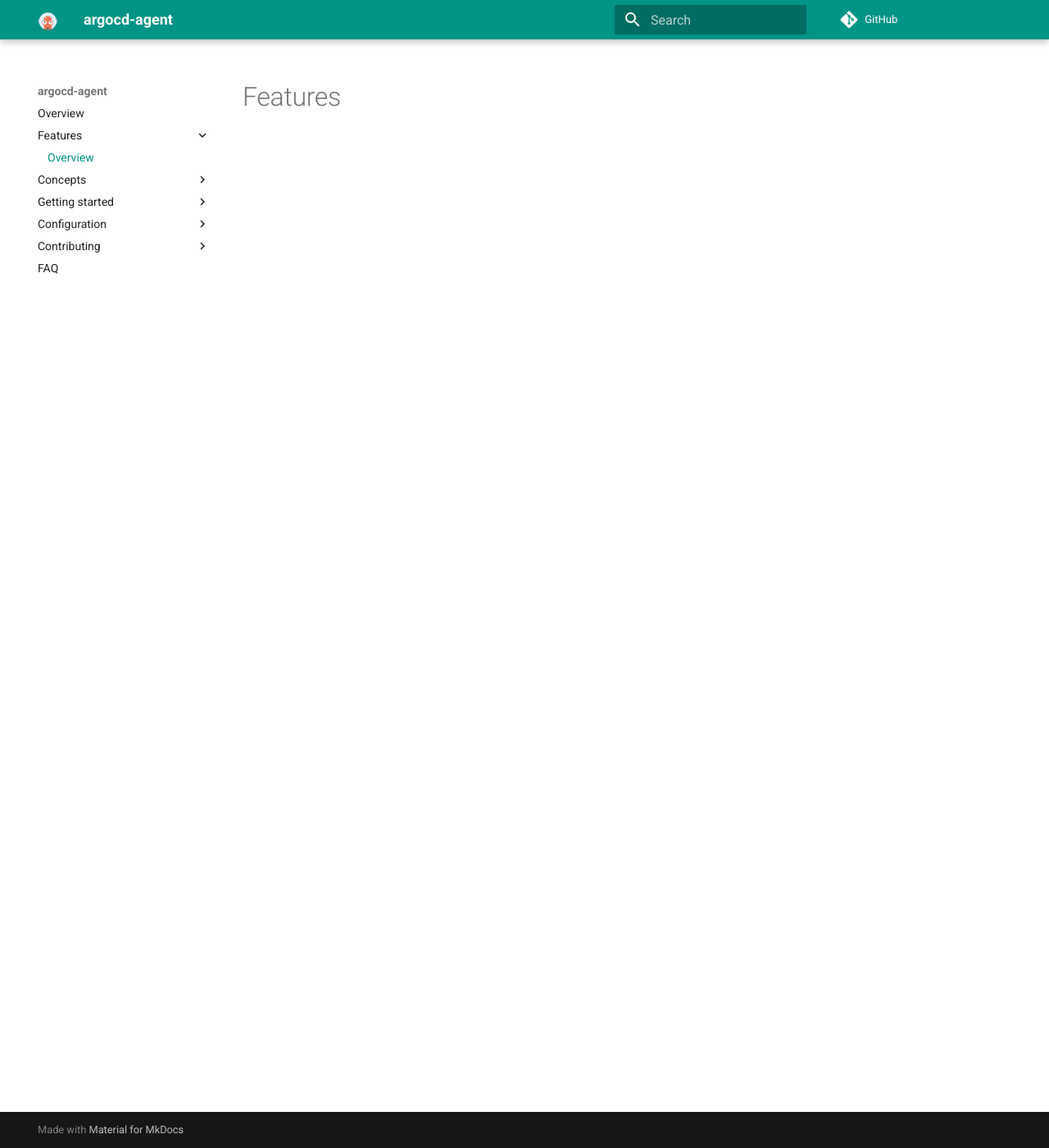
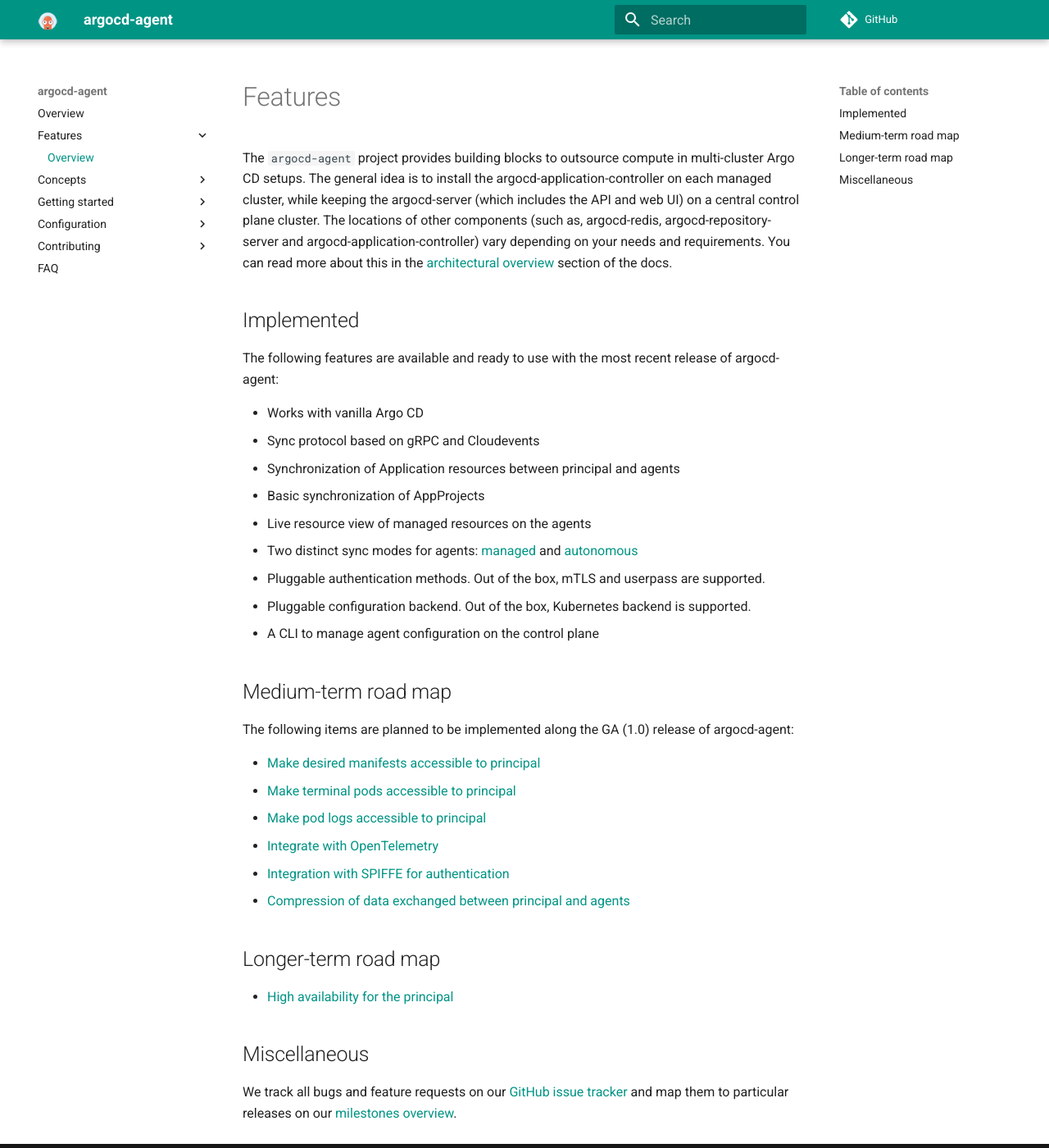
Before and after one commit to argoproj-labs/argocd-agent, an MkDocs documentation site: the page built from docs/features/index.md, in a window 1280 px wide and 1400 px high. Shown: the whole window at 82% size. Built offline with MkDocs 1.6.1 and Material for MkDocs 9.7.7, drawn with Linux system fonts in a browser that asks for light colours; comment, search, counter and statistics services are not loaded.

```diff
--- a/docs/features/index.md
+++ b/docs/features/index.md
@@ -1 +1,36 @@
 # Features
+
+The `argocd-agent` project provides building blocks to outsource compute in multi-cluster Argo CD setups. The general idea is to install the argocd-application-controller on each managed cluster, while keeping the argocd-server (which includes the API and web UI) on a central control plane cluster. The locations of other components (such as, argocd-redis, argocd-repository-server and argocd-application-controller) vary depending on your needs and requirements. You can read more about this in the [architectural overview](../concepts/architecture.md) section of the docs.
+
+## Implemented
+
+The following features are available and ready to use with the most recent release of argocd-agent:
+
+* Works with vanilla Argo CD
+* Sync protocol based on gRPC and Cloudevents
+* Synchronization of Application resources between principal and agents
+* Basic synchronization of AppProjects
+* Live resource view of managed resources on the agents
+* Two distinct sync modes for agents: [managed](../concepts/agent-modes/managed.md) and [autonomous](../concepts/agent-modes/autonomous.md)
+* Pluggable authentication methods. Out of the box, mTLS and userpass are supported.
+* Pluggable configuration backend. Out of the box, Kubernetes backend is supported.
+* A CLI to manage agent configuration on the control plane
+
+## Medium-term road map
+
+The following items are planned to be implemented along the GA (1.0) release of argocd-agent:
+
+* [Make desired manifests accessible to principal](https://github.com/argoproj-labs/argocd-agent/issues/344)
+* [Make terminal pods accessible to principal](https://github.com/argoproj-labs/argocd-agent/issues/129)
+* [Make pod logs accessible to principal](https://github.com/argoproj-labs/argocd-agent/issues/128)
+* [Integrate with OpenTelemetry](https://github.com/argoproj-labs/argocd-agent/issues/119)
+* [Integration with SPIFFE for authentication](https://github.com/argoproj-labs/argocd-agent/issues/345)
+* [Compression of data exchanged between principal and agents](https://github.com/argoproj-labs/argocd-agent/issues/113)
+
+## Longer-term road map
+
+* [High availability for the principal](https://github.com/argoproj-labs/argocd-agent/issues/186)
+
+## Miscellaneous
+
+We track all bugs and feature requests on our [GitHub issue tracker](https://github.com/argoproj-labs/argocd-agent/issues) and map them to particular releases on our [milestones overview](https://github.com/argoproj-labs/argocd-agent/milestones).
```
Also changed, not shown: docs/concepts/agent-modes/autonomous.md (+14 -0 lines), docs/concepts/agent-modes/index.md (+3 -0 lines), docs/concepts/agent-modes/managed.md (+1 -1 lines), docs/getting-started/index.md (+17 -5 lines), docs/getting-started/kubernetes/index.md (+45 -0 lines), 2 other files.
